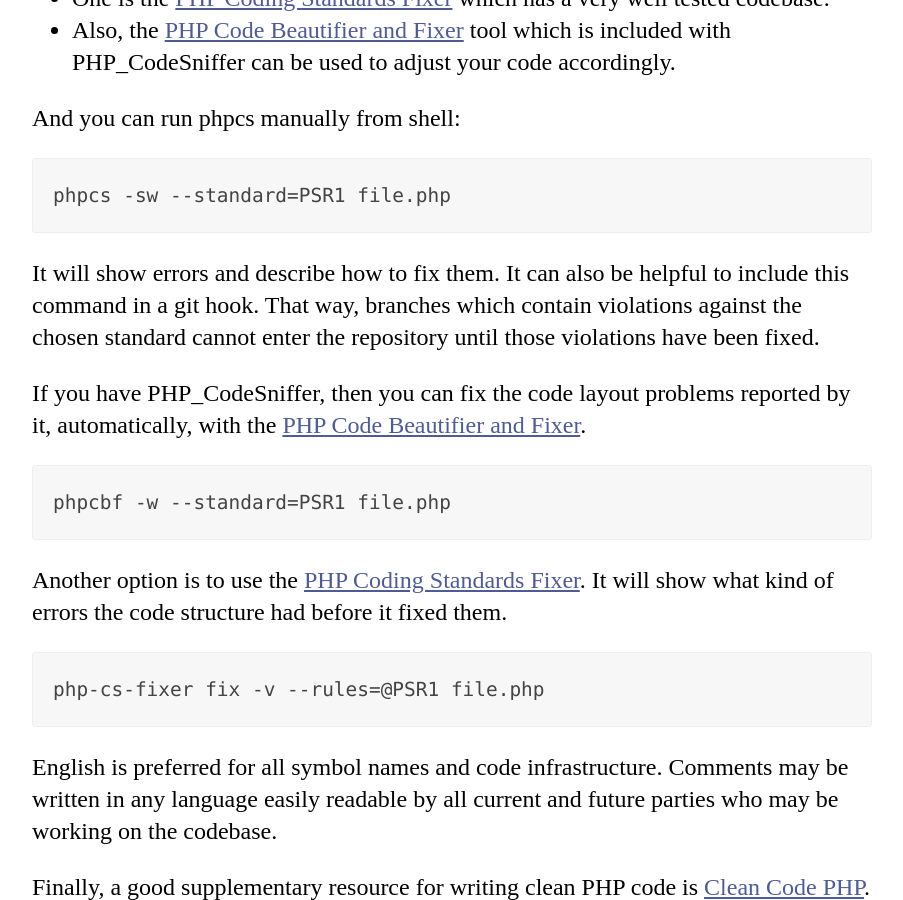
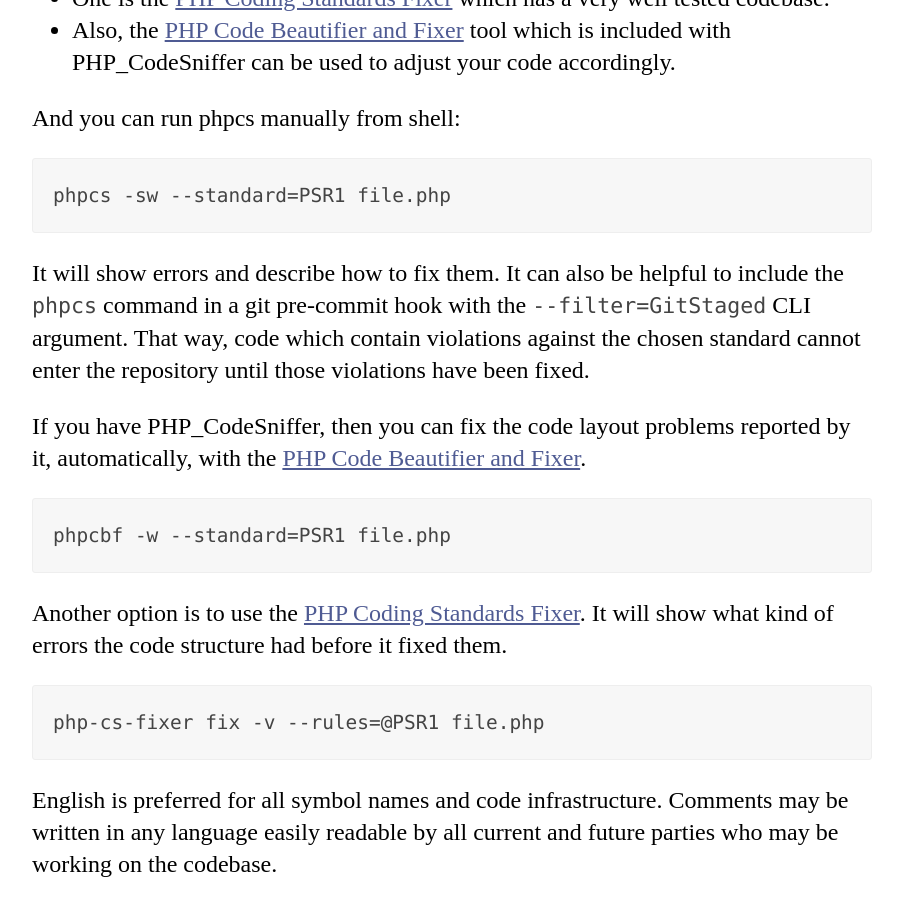
Before and after one commit to codeguy/php-the-right-way, a Jekyll site: the page built from _posts/02-01-01-Code-Style-Guide.md, in a window 1280 px wide and 900 px high, scrolled down 2370 px. Shown: the whole window, without its empty margins (188-1091 px from the left). Built offline with Jekyll 4.4.1, drawn with Linux system fonts in a browser that asks for light colours; our own code applies the rules of GitHub Pages for plain Markdown files.

Commit message:
Code Style Guide: update URL for PHP_CodeSniffer
... and small improvement to the text about running PHPCS in a git hook.

_When this text was originally written, the `--filter=GitStaged` option didn't exist yet, but now it does, it seems like a good pointer to add to the text._

Ref:
* https://github.com/squizlabs/PHP_CodeSniffer/issues/3932 (about the repo URL change)
* https://github.com/squizlabs/PHP_CodeSniffer/pull/2137 (about the GitStaged filter)

```diff
--- a/_posts/02-01-01-Code-Style-Guide.md
+++ b/_posts/02-01-01-Code-Style-Guide.md
@@ -39,8 +39,8 @@ And you can run phpcs manually from shell:
     phpcs -sw --standard=PSR1 file.php
 
 It will show errors and describe how to fix them.
-It can also be helpful to include this command in a git hook.
-That way, branches which contain violations against the chosen standard cannot enter the repository until those
+It can also be helpful to include the `phpcs` command in a git pre-commit hook with the `--filter=GitStaged` CLI argument.
+That way, code which contain violations against the chosen standard cannot enter the repository until those
 violations have been fixed.
 
 If you have PHP_CodeSniffer, then you can fix the code layout problems reported by it, automatically, with the
@@ -65,8 +65,8 @@ Finally, a good supplementary resource for writing clean PHP code is [Clean Code
 [per-cs]: https://www.php-fig.org/per/coding-style/
 [pear-cs]: https://pear.php.net/manual/en/standards.php
 [symfony-cs]: https://symfony.com/doc/current/contributing/code/standards.html
-[phpcs]: https://github.com/squizlabs/PHP_CodeSniffer
-[phpcbf]: https://github.com/squizlabs/PHP_CodeSniffer/wiki/Fixing-Errors-Automatically
+[phpcs]: https://github.com/PHPCSStandards/PHP_CodeSniffer
+[phpcbf]: https://github.com/PHPCSStandards/PHP_CodeSniffer/wiki/Fixing-Errors-Automatically
 [st-cs]: https://github.com/benmatselby/sublime-phpcs
 [phpcsfixer]: https://cs.symfony.com/
 [cleancode]: https://github.com/jupeter/clean-code-php
```
